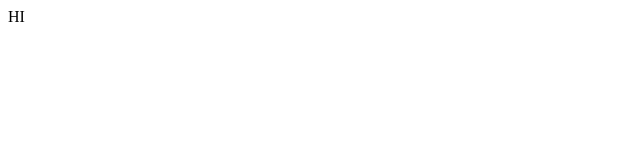
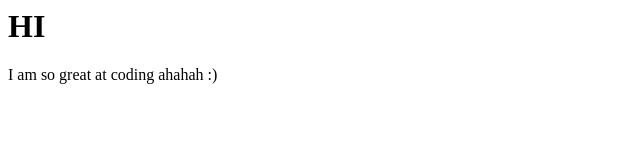
Before and after one commit to elysea21/elysea21.github.io, a plain HTML site: page index.html in a window 1280 px wide. Shown: the whole page, without its empty margins (0-640 px from the left). Drawn offline with Linux system fonts and the light colour scheme.

Commit message:
Update index.html

```diff
--- a/index.html
+++ b/index.html
@@ -1 +1,2 @@
-<p> HI</p>
+<H1> HI</H1>
+<p> I am so great at coding ahahah :) </p>
```
